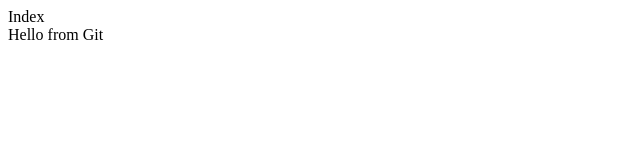
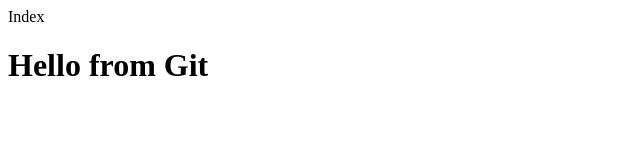
Before and after one commit to ranganathh-learner/javagitrepo, a plain HTML site: page index.html in a window 1280 px wide. Shown: the whole page, without its empty margins (0-640 px from the left). Drawn offline with Linux system fonts and the light colour scheme.

Commit message:
H1 version

```diff
--- a/index.html
+++ b/index.html
@@ -1,6 +1,6 @@
 <html>
 <head>Index</head>
 <body>
-<div>Hello from Git</div>
+<div><h1>Hello from Git</h1></div>
 </body>
 </html>
```
